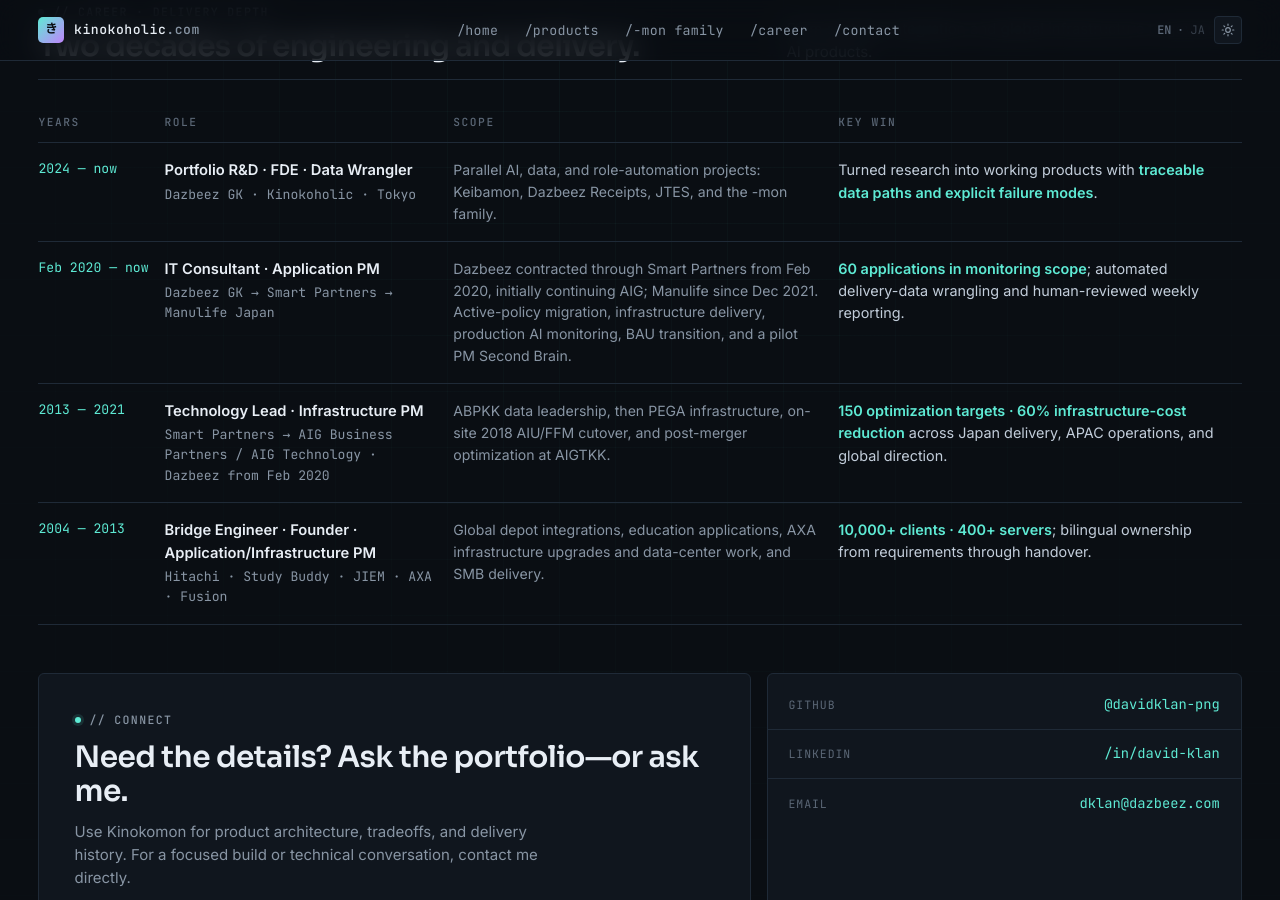
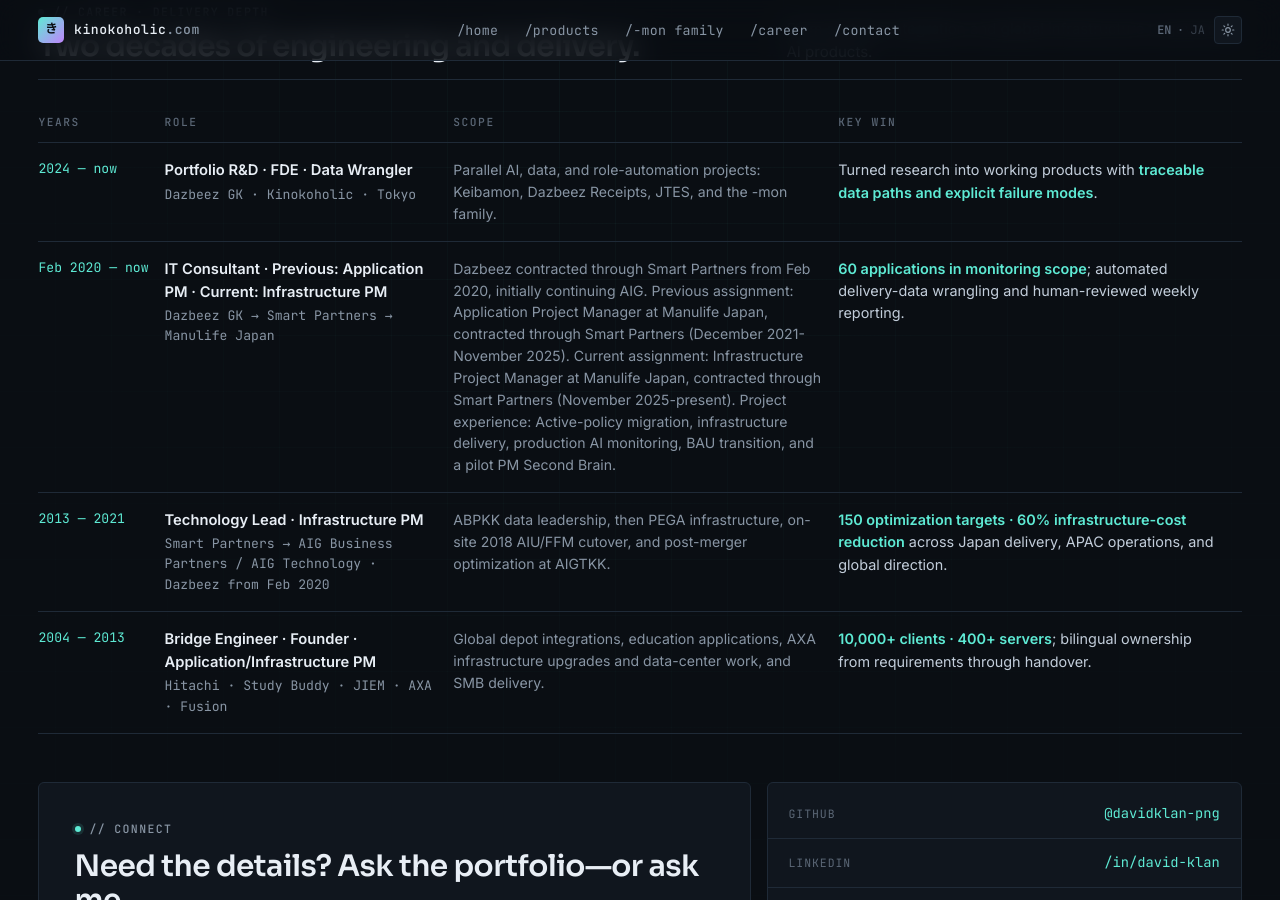
Before and after one commit to davidklan-png/Bio_HP, a Jekyll site: the page index.html, which Jekyll copies as it is, in a window 1280 px wide and 900 px high, scrolled down 2848 px. Built offline with Jekyll 4.4.1, drawn with Linux system fonts in a browser that asks for light colours.

Commit message:
Pair homepage career.r2 EN/JA copy with owner-approved wording
Replace the r2 role/scope strings with the exact pairs approved in the
"bilingual draft approved" owner decision (CS-07 proposal SHA-256
dfc1c63fe89e910a7fb8ef825e661021fbd9d6316a46a46b507ad2c8400e3682):
the role now distinguishes the previous Application PM assignment from
the current Infrastructure PM assignment, and the scope states both
assignment periods and the Smart Partners contracting channel in full,
ending with the project-experience list. The JA companions mirror the
approved Japanese statement so the toggle shows equivalent detail in
both languages. Content-only change: no code, tests, tools, or CI.

Co-authored-by: omnigent <noreply@omnigent.ai>

```diff
--- a/i18n/strings.ja.json
+++ b/i18n/strings.ja.json
@@ -124,9 +124,9 @@
     "career.r1.scope": "Keibamon、Dazbeez Receipts、JTES、-monファミリーを含むAI・データ・役割自動化の並行プロジェクト。",
     "career.r1.win.html": "リサーチを、<strong>追跡可能なデータ経路と明確な失敗条件</strong>を持つ実働プロダクトへ。",
     "career.r2.years": "2020年2月 — 現在",
-    "career.r2.role": "ITコンサルタント · アプリケーションPM",
+    "career.r2.role": "ITコンサルタント · 以前：アプリケーションPM · 現在：インフラストラクチャーPM",
     "career.r2.org": "Dazbeez合同会社 → Smart Partners → マニュライフ生命",
-    "career.r2.scope": "Dazbeezは2020年2月の設立時からSmart Partners経由で契約し、当初はAIG案件を継続。マニュライフ生命案件は2021年12月開始。現行契約データ移行、インフラ、本番AI監視、BAU移管、パイロットPM Second Brainを担当。",
+    "career.r2.scope": "Dazbeezは2020年2月の設立時からSmart Partners経由で契約し、当初はAIG案件を継続。以前の担当：Smart Partners経由の契約によるマニュライフ生命（Manulife Japan）のアプリケーション・プロジェクトマネージャー（2021年12月～2025年11月）。現在の担当：Smart Partners経由の契約によるマニュライフ生命（Manulife Japan）のインフラストラクチャー・プロジェクトマネージャー（2025年11月～現在）。プロジェクト経験：現行契約データ移行、インフラ、本番AI監視、BAU移管、パイロットPM Second Brain。",
     "career.r2.win.html": "<strong>監視対象60アプリ</strong>。デリバリーデータ整理と人手確認付き週次報告を自動化。",
     "career.r3.years": "2013 — 2021",
     "career.r3.role": "Technology Lead · インフラPM",
--- a/index.html
+++ b/index.html
@@ -254,8 +254,8 @@
         </tr>
         <tr>
           <td data-i18n="career.r2.years">Feb 2020 — now</td>
-          <td class="role"><span data-i18n="career.r2.role">IT Consultant · Application PM</span><span class="org" data-i18n="career.r2.org">Dazbeez GK → Smart Partners → Manulife Japan</span></td>
-          <td class="scope" data-i18n="career.r2.scope">Dazbeez contracted through Smart Partners from Feb 2020, initially continuing AIG; Manulife since Dec 2021. Active-policy migration, infrastructure delivery, production AI monitoring, BAU transition, and a pilot PM Second Brain.</td>
+          <td class="role"><span data-i18n="career.r2.role">IT Consultant · Previous: Application PM · Current: Infrastructure PM</span><span class="org" data-i18n="career.r2.org">Dazbeez GK → Smart Partners → Manulife Japan</span></td>
+          <td class="scope" data-i18n="career.r2.scope">Dazbeez contracted through Smart Partners from Feb 2020, initially continuing AIG. Previous assignment: Application Project Manager at Manulife Japan, contracted through Smart Partners (December 2021-November 2025). Current assignment: Infrastructure Project Manager at Manulife Japan, contracted through Smart Partners (November 2025-present). Project experience: Active-policy migration, infrastructure delivery, production AI monitoring, BAU transition, and a pilot PM Second Brain.</td>
           <td class="win" data-i18n="career.r2.win.html"><strong>60 applications in monitoring scope</strong>; automated delivery-data wrangling and human-reviewed weekly reporting.</td>
         </tr>
         <tr>
```
